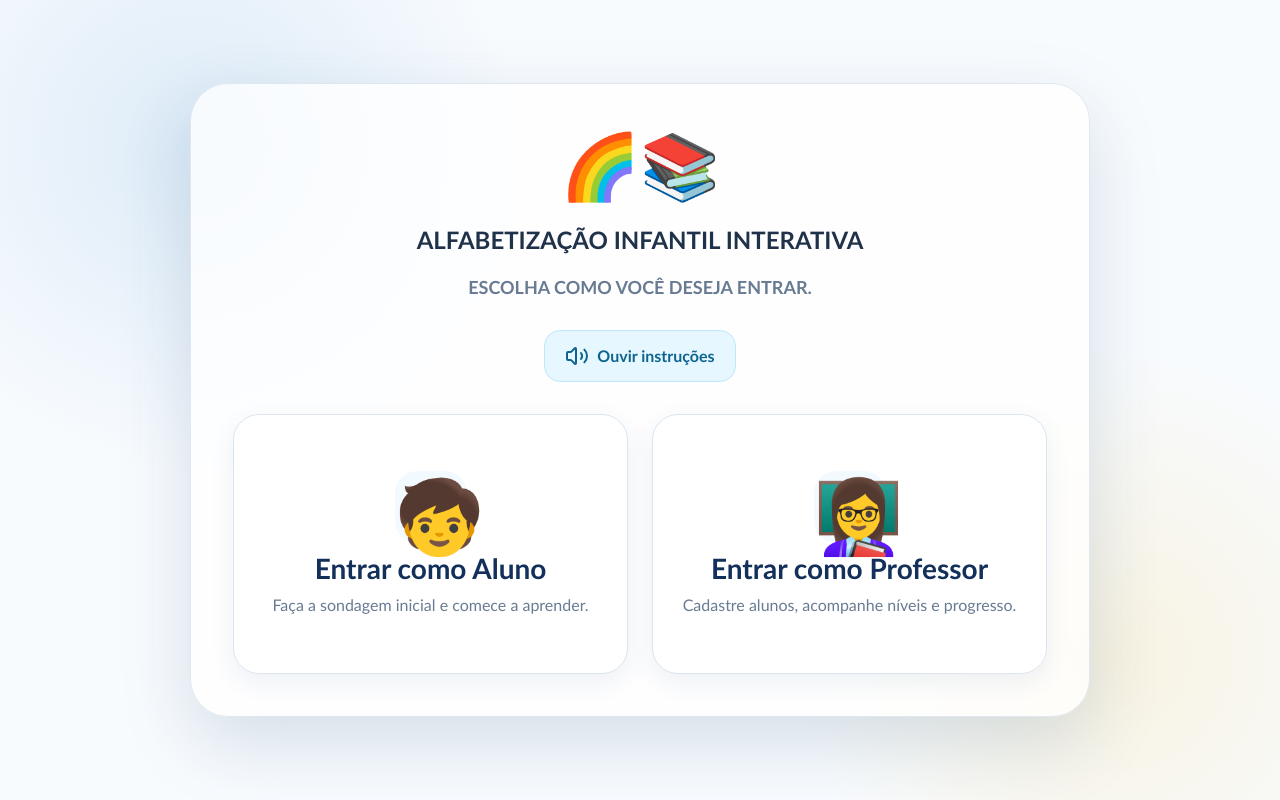
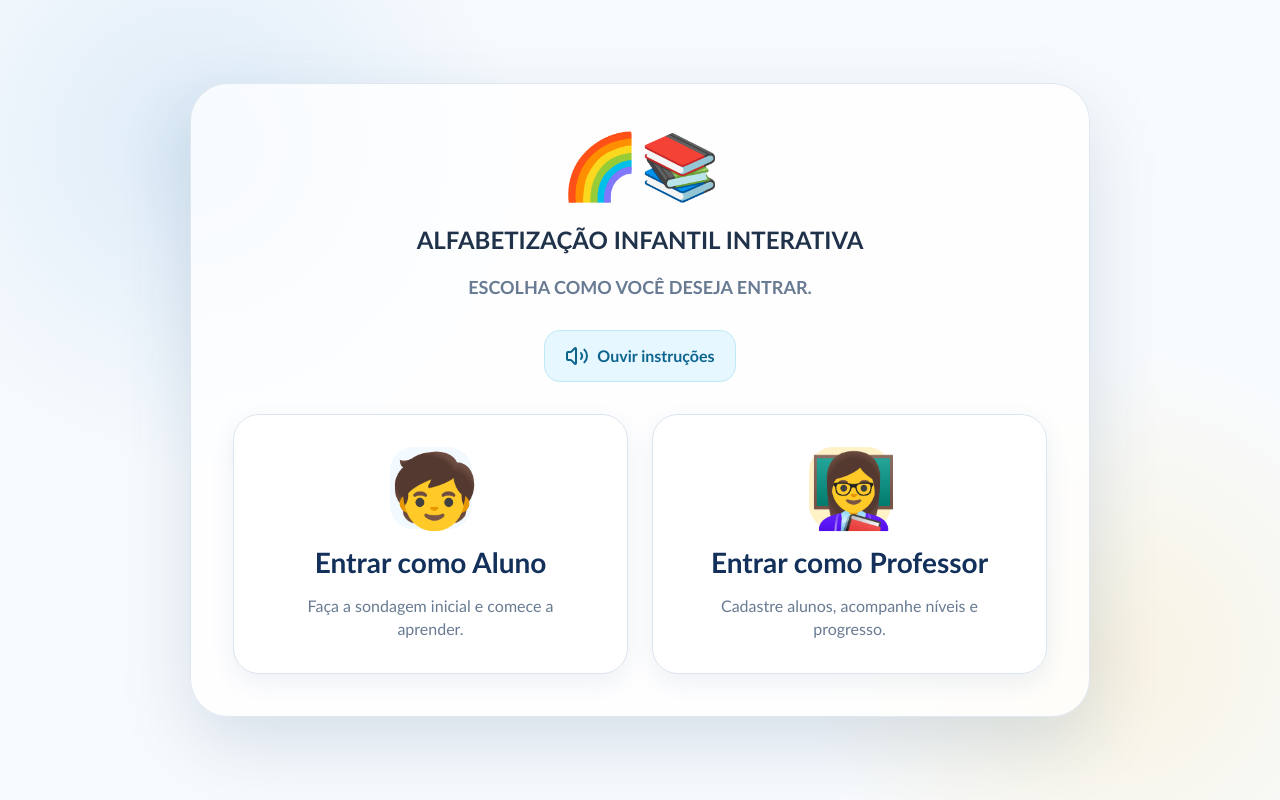
Before and after one commit to guirinaldi15/JogoEducacional, a React (Vite) app: page / in a window 1280 px wide. Built offline with nearby package versions, Linux system fonts and the light colour scheme.

Commit message:
Melhora jogo de palavras e adiciona novas atividades

```diff
--- a/src/App.tsx
+++ b/src/App.tsx
@@ -817,7 +817,7 @@ function RoleSelection({
           }}
         >
           <button
-            className="module"
+            className="module role-card"
             onClick={onStudent}
             style={{
               minHeight: '260px',
@@ -835,7 +835,7 @@ function RoleSelection({
           </button>
 
           <button
-            className="module"
+            className="module role-card"
             onClick={onTeacher}
             style={{
               minHeight: '260px',
--- a/src/styles.css
+++ b/src/styles.css
@@ -971,3 +971,76 @@ nav svg{
     transition-duration:.01ms !important;
   }
 }
+
+/* =========================================================
+   TELA INICIAL — ALUNO / PROFESSOR
+   Emoji separado do texto para melhorar a leitura
+   ========================================================= */
+
+.role-area .role-card{
+  min-height:230px;
+  padding:28px 24px;
+  display:flex;
+  flex-direction:column;
+  align-items:center;
+  justify-content:center;
+  gap:14px;
+  text-align:center;
+  line-height:1.25;
+}
+
+.role-area .role-card > span{
+  width:82px;
+  height:82px;
+  flex:0 0 82px;
+  margin:0 auto 2px;
+  display:grid;
+  place-items:center;
+  border-radius:24px;
+  background:var(--blue-50);
+  font-size:50px;
+  line-height:1;
+}
+
+.role-area .role-card:nth-of-type(2) > span{
+  background:var(--yellow-100);
+}
+
+.role-area .role-card > b{
+  display:block;
+  width:100%;
+  margin:0;
+  color:var(--blue-950);
+  font-size:24px;
+  line-height:1.25;
+  text-align:center;
+}
+
+.role-area .role-card > small{
+  display:block;
+  width:100%;
+  max-width:280px;
+  margin:0 auto;
+  color:var(--muted);
+  font-size:15px;
+  line-height:1.45;
+  text-align:center;
+}
+
+@media (max-width:680px){
+  .role-area .role-card{
+    min-height:205px;
+    padding:24px 18px;
+  }
+
+  .role-area .role-card > span{
+    width:72px;
+    height:72px;
+    flex-basis:72px;
+    font-size:44px;
+  }
+
+  .role-area .role-card > b{
+    font-size:21px;
+  }
+}
```
